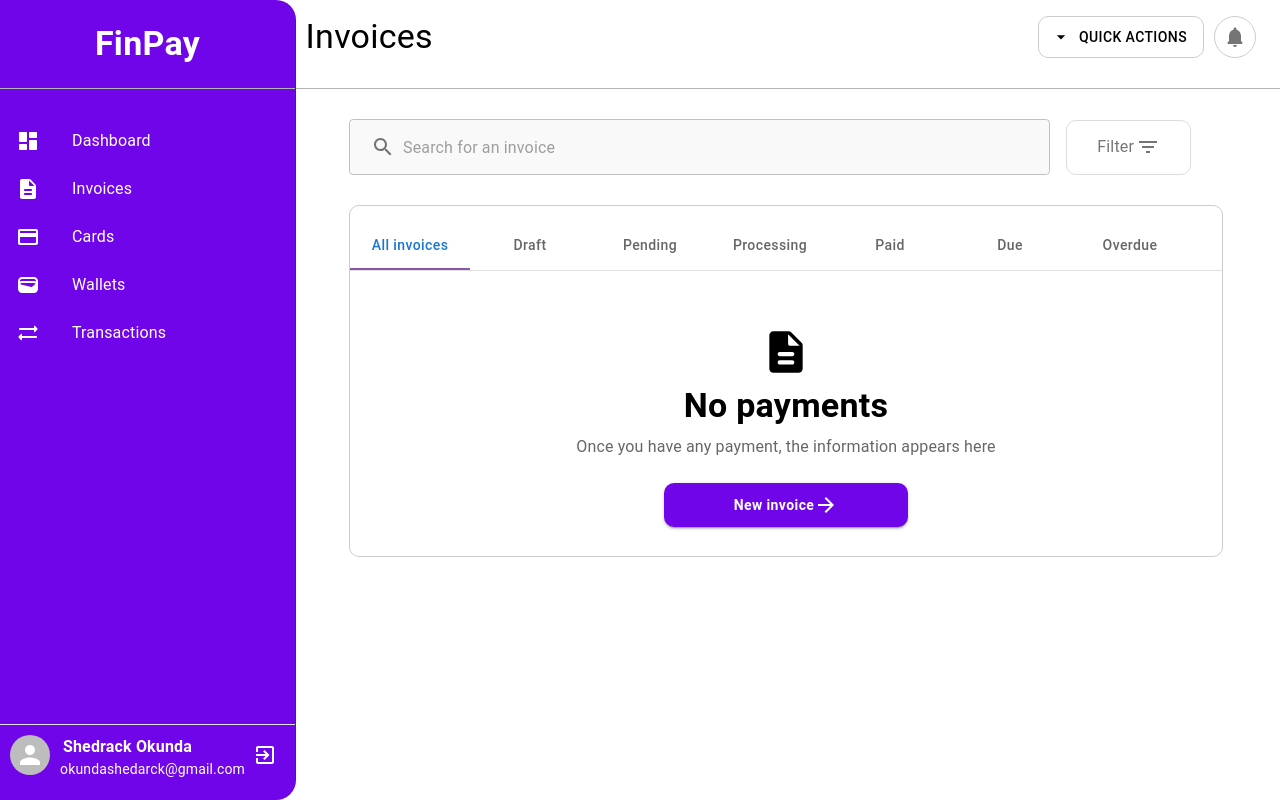
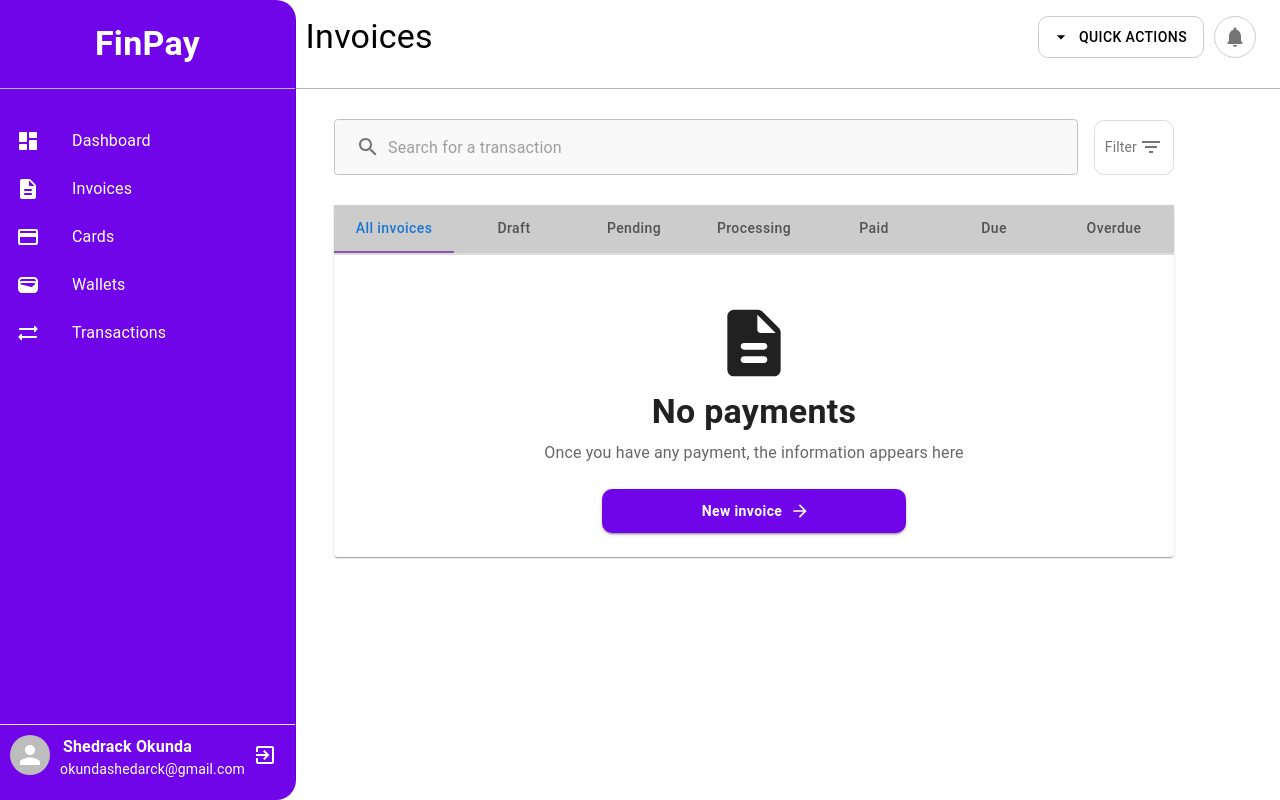
Before and after one commit to shedrack-okunda/Payment-Solution, a React (Create React App) app: page /invoices in a window 1280 px wide. Built offline with nearby package versions, Linux system fonts and the light colour scheme; the HTML template or start-up script is replaced by a standard one.

Commit message:
minify the code by importing a shared component of searchbar.js and also used paper component of mui to style the invoice box

```diff
--- a/src/pages/Invoices.js
+++ b/src/pages/Invoices.js
@@ -1,18 +1,9 @@
 import React, { useState } from "react";
-import {
-  Box,
-  Button,
-  Divider,
-  IconButton,
-  Tab,
-  Tabs,
-  TextField,
-  Typography,
-} from "@mui/material";
-import Search from "@mui/icons-material/Search";
-import FilterList from "@mui/icons-material/FilterList";
+import { Box, Button, Paper, Tab, Tabs, Typography } from "@mui/material";
+
 import { ArrowForward } from "@mui/icons-material";
 import DescriptionRounded from "@mui/icons-material/DescriptionRounded";
+import SearchBar from "../components/Searchbar";
 
 function Invoice() {
   const [tabValue, setTabValue] = useState(0);
@@ -23,53 +14,15 @@ function Invoice() {
 
   return (
     <Box sx={{ p: 3 }}>
-      <Box display="flex" justifyContent="space-between" alignItems="center">
+      <Box>
+        <SearchBar />
+      </Box>
+
+      <Paper sx={{ width: { xs: "50%", md: "100%" } }}>
         <Box
           sx={{
-            margin: "15px",
-            display: "flex",
-            alignItems: "center",
-            gap: 2,
-            width: "100%",
-          }}
-        >
-          <TextField
-            placeholder="Search for an invoice"
-            InputProps={{
-              startAdornment: (
-                <IconButton>
-                  <Search />
-                </IconButton>
-              ),
-            }}
-            sx={{
-              backgroundColor: "#f9f9f9",
-              borderRadius: "8px",
-              width: { xs: "30%", md: "100%" },
-            }}
-          />
-          <IconButton
-            sx={{
-              borderRadius: "10px",
-              height: "55px",
-              padding: "10px 30px",
-              border: "1px solid #ddd",
-              width: { xs: "auto", md: "auto" },
-            }}
-          >
-            <Typography sx={{ mr: "2px" }}>Filter</Typography>
-            <FilterList />
-          </IconButton>
-        </Box>
-      </Box>
-
-      <Box
-        sx={{
-          height: "350px",
-          borderRadius: "10px",
-          border: "1px solid #ccc",
-          margin: "15px",
-          width: { xs: "50%", md: "100%" },
+            borderBottom: "2px solid #ddd",
+            backgroundColor: "#ccc",
           }}
         >
           <Tabs
@@ -90,17 +43,18 @@ function Invoice() {
             <Tab label="Due" />
             <Tab label="Overdue" />
           </Tabs>
-
-        <Divider />
+        </Box>
 
         <Box
-          display="flex"
-          flexDirection="column"
-          justifyContent="center"
-          alignItems="center"
-          mt={4}
+          sx={{
+            p: 3,
+            display: "flex",
+            flexDirection: "column",
+            justifyContent: "center",
+            alignItems: "center",
+          }}
         >
-          <DescriptionRounded sx={{ fontSize: 50, mt: 3 }} />
+          <DescriptionRounded sx={{ fontSize: "5rem", mt: 3 }} />
           <Typography variant="h4" sx={{ marginTop: 1, fontWeight: "bold" }}>
             No payments
           </Typography>
@@ -120,13 +74,14 @@ function Invoice() {
               borderRadius: "10px",
               marginTop: 3,
               textTransform: "none",
-              padding: "10px 70px",
+              padding: "10px 100px",
             }}
+            endIcon={<ArrowForward />}
           >
-            New invoice <ArrowForward />
+            New invoice
           </Button>
         </Box>
-      </Box>
+      </Paper>
     </Box>
   );
 }
```
Lines whose indentation alone changed are shown as unchanged.
